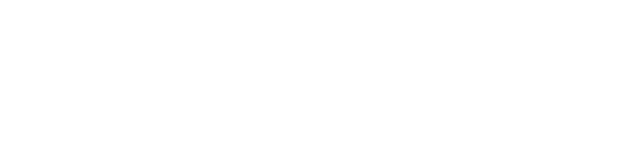
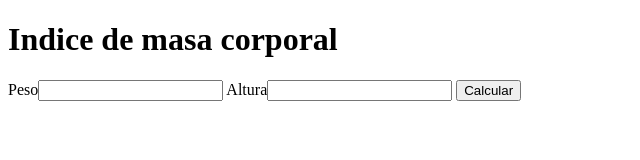
Before and after one commit to maitc/calculadora-imc, a plain HTML site: page index.html in a window 1280 px wide. Shown: the whole page, without its empty margins (0-640 px from the left). Drawn offline with Linux system fonts and the light colour scheme.

Commit message:
version funcional

```diff
--- a/assets/main.js
+++ b/assets/main.js
@@ -0,0 +1,17 @@
+
+var espacioDonde = document.getElementById('espacio');
+var res = document.getElementById('respuesta');
+
+/*function calcular(){
+var peso = document.getElementById('peso').value;
+var altura = document.getElementById('altura').value;
+
+res.innerHTML = peso/(Math.pow(altura, 2));
+}*/
+
+function calcular(){
+	var peso = document.getElementById('peso').value;
+	var altura = document.getElementById('altura').value;
+
+	return alert(peso/(Math.pow(altura, 2)));
+}
--- a/index.html
+++ b/index.html
@@ -5,7 +5,13 @@
 	<title>Calculadora IMC</title>
 </head>
 <body>
-
+	<h1>Indice de masa corporal</h1>
+	<div id="espacio">
+		<label for="peso">Peso<input type="number" id="peso"></label>
+		<label for="altura">Altura<input type="number" id="altura"></label>
+	<button onclick="calcular()">Calcular</button>
+	</div>
+	<div id="respuesta"></div>
 	<script type="text/javascript" src="assets/main.js"></script>
 </body>
 </html>
```
